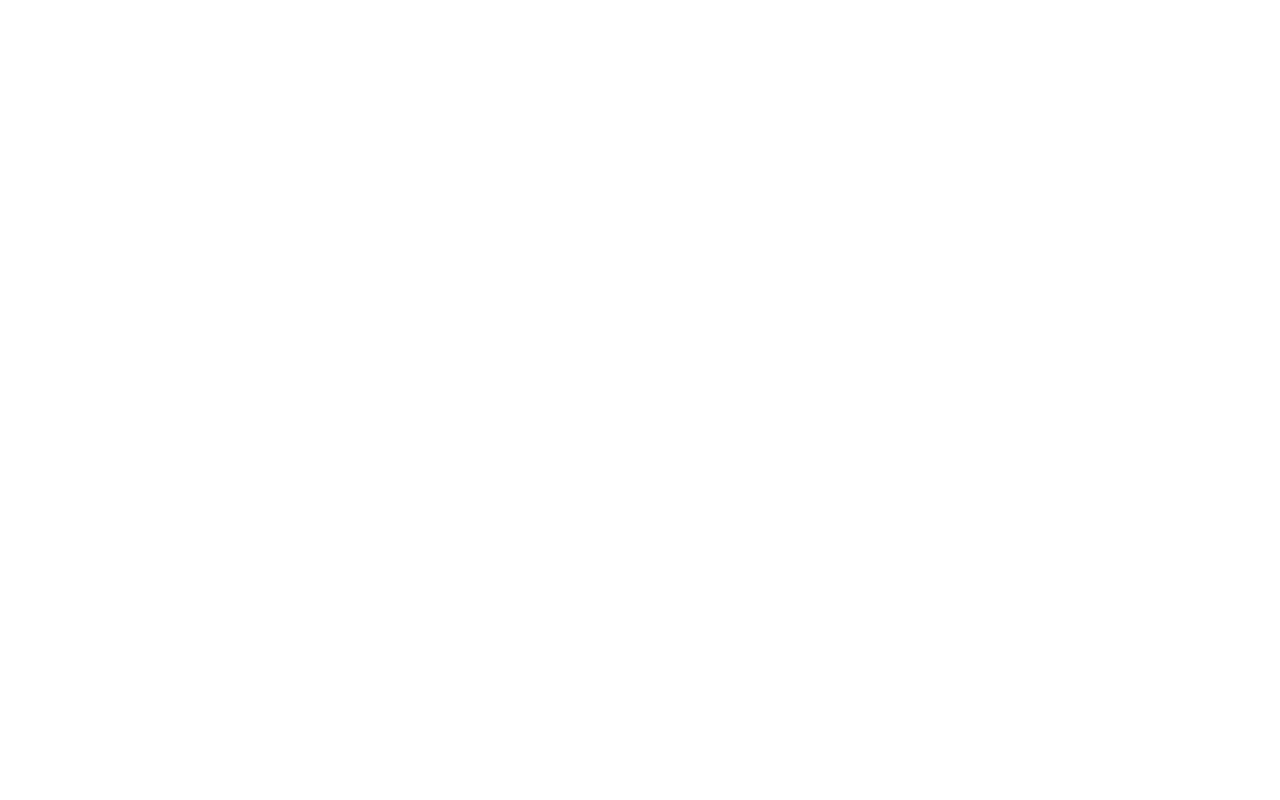
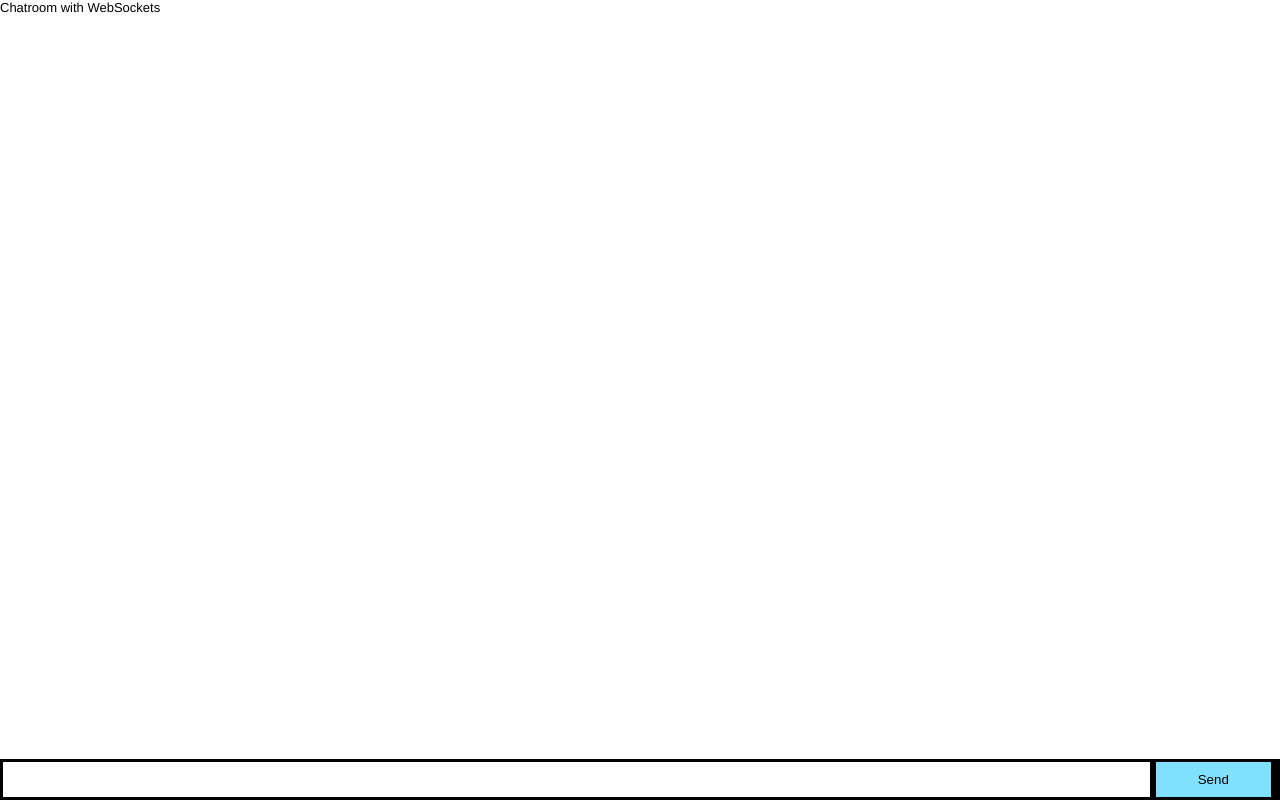
Before and after one commit to dorfingerjonas/chat, a website: page public/index.html in a window 1280 px wide. Drawn offline with Linux system fonts and the light colour scheme.

Commit message:
modify index.html

```diff
--- a/public/index.html
+++ b/public/index.html
@@ -1,10 +1,22 @@
-<!DOCTYPE html>
-<html lang="en">
-<head>
-    <meta charset="UTF-8">
-    <title>Title</title>
-</head>
-<body>
-
-</body>
+<!doctype html>
+<html>
+  <head>
+    <title>Socket.IO chat</title>
+    <style>
+      * { margin: 0; padding: 0; box-sizing: border-box; }
+      body { font: 13px Helvetica, Arial; }
+      form { background: #000; padding: 3px; position: fixed; bottom: 0; width: 100%; }
+      form input { border: 0; padding: 10px; width: 90%; margin-right: 0.5%; }
+      form button { width: 9%; background: rgb(130, 224, 255); border: none; padding: 10px; }
+      #messages { list-style-type: none; margin: 0; padding: 0; }
+      #messages li { padding: 5px 10px; }
+      #messages li:nth-child(odd) { background: #eee; }
+    </style>
+  </head>
+  <body>
+    <ul id="messages">Chatroom with WebSockets</ul>
+    <form action="">
+      <input id="m" autocomplete="off" /><button>Send</button>
+    </form>
+  </body>
 </html>
```
